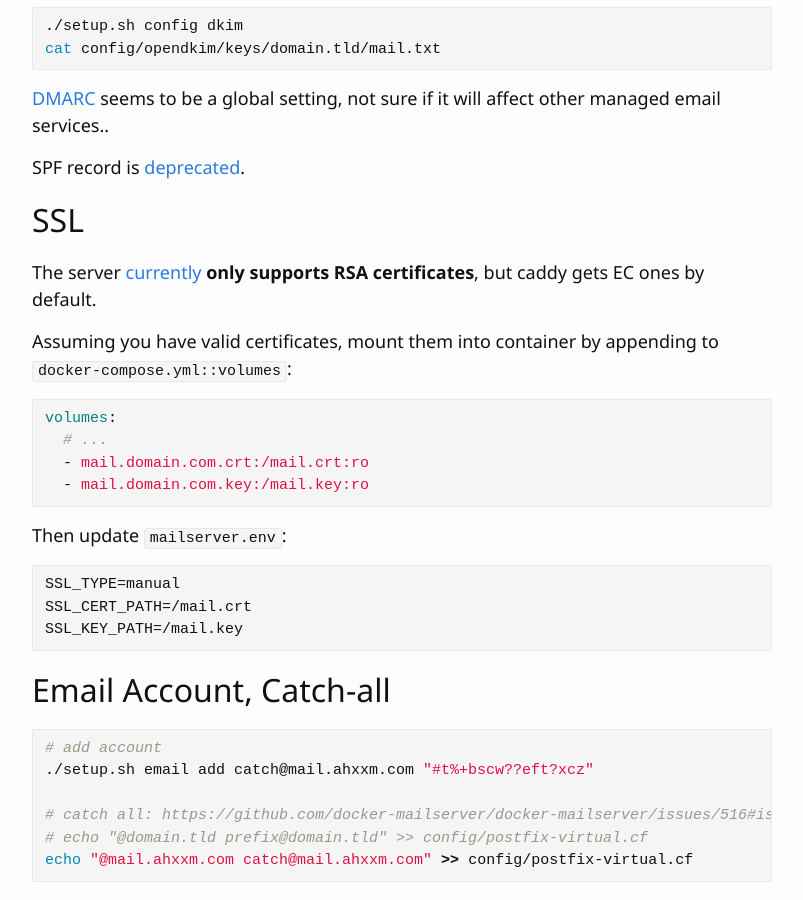
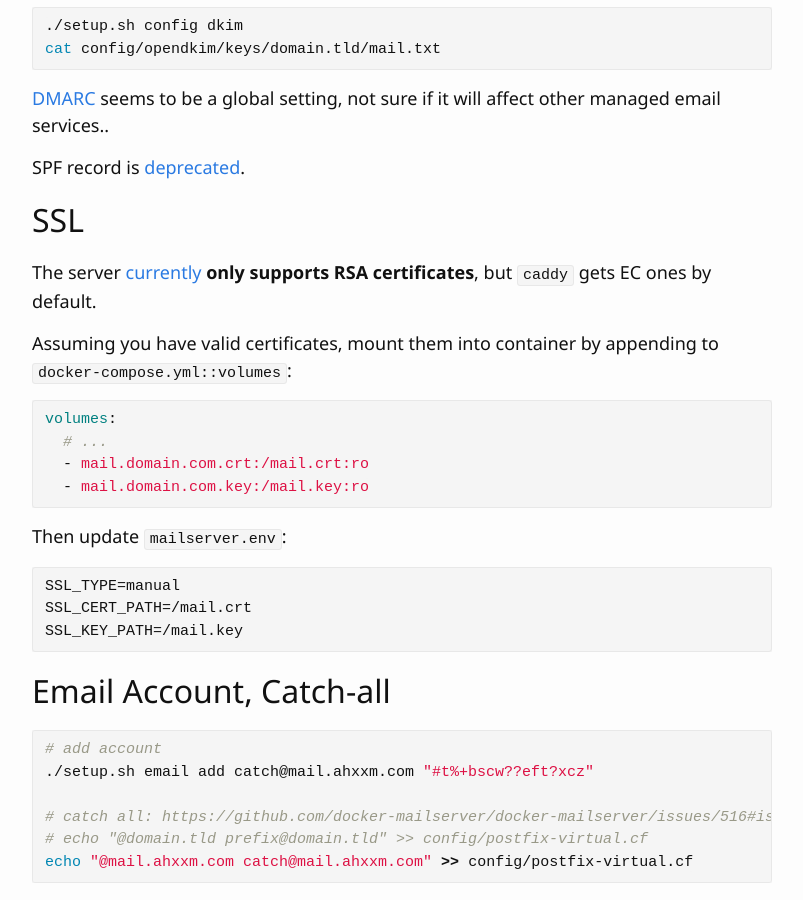
Before and after one commit to ahxxm/ahxxm.github.io, a Jekyll site: the page built from _posts/2021-06-21-docker-mailserver-en.md, in a window 1280 px wide and 900 px high, scrolled down 752 px. Shown: the whole window, without its empty margins (238-1041 px from the left). Built offline with Jekyll 4.4.1, drawn with Linux system fonts in a browser that asks for light colours.

```diff
--- a/_posts/2021-06-21-docker-mailserver-en.md
+++ b/_posts/2021-06-21-docker-mailserver-en.md
@@ -44,7 +44,7 @@ SPF record is [deprecated](https://docs.microsoft.com/en-us/answers/questions/38
 
 ## SSL
 
-The server [currently](https://docker-mailserver.github.io/docker-mailserver/edge/config/security/ssl/#caddy) **only supports RSA certificates**, but caddy gets EC ones by default.
+The server [currently](https://docker-mailserver.github.io/docker-mailserver/edge/config/security/ssl/#caddy) **only supports RSA certificates**, but `caddy` gets EC ones by default.
 
 Assuming you have valid certificates, mount them into container by appending to `docker-compose.yml::volumes`:
 
```
Also changed, not shown: 1 other file.
